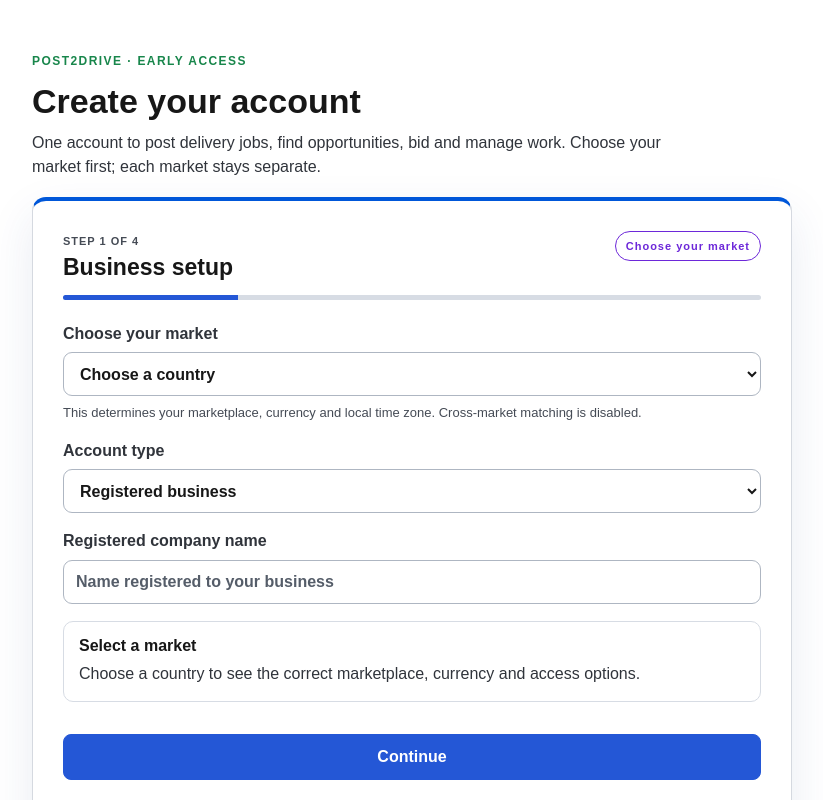
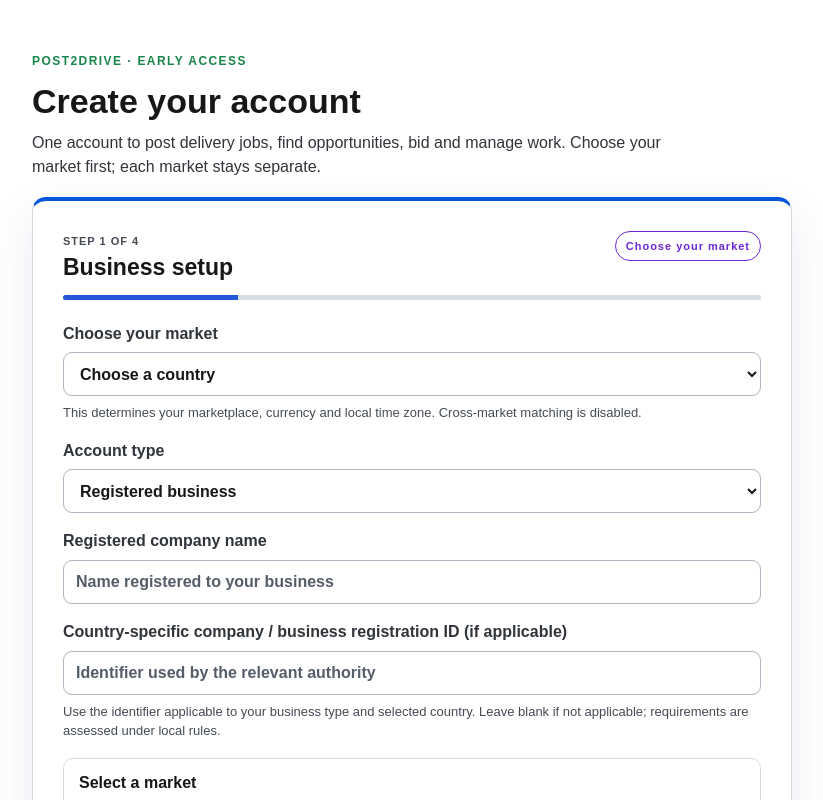
Before and after one commit to Post2Drive/post2drive-app, a Next.js app: page /signup in a window 1280 px wide. Shown: the top 800 px of the page, without its empty margins (228-1051 px from the left). Built offline with nearby package versions, Linux system fonts and the light colour scheme; no server answers.

Commit message:
Capture country-specific company registration ID at signup

```diff
--- a/app/signup/page.tsx
+++ b/app/signup/page.tsx
@@ -20,7 +20,7 @@ export default function SignupPage() {
     }
   }, [step]);
   const [form, setForm] = useState({
-    name: "", email: "", phone: "", password: "", companyName: "",
+    name: "", email: "", phone: "", password: "", companyName: "", companyNumber: "",
     planType: "individual", fleetVehicleCount: "1", isSoleTrader: false,
     country: "", currency: "", referralCode: "", testerCode: "",
     termsAccepted: false, marketResearch: {
@@ -57,7 +57,7 @@ export default function SignupPage() {
     setForm((current) => ({ ...current, [key]: value }));
   }
   function changeCountry(country: string) {
-    setForm((current) => ({ ...current, country, currency: currencyForCountry(country), referralCode: "", testerCode: "" }));
+    setForm((current) => ({ ...current, country, currency: currencyForCountry(country), companyNumber: "", referralCode: "", testerCode: "" }));
   }
   function canAdvance() {
     if (step === 0 && !form.country) return "Choose your market to continue.";
@@ -142,7 +142,7 @@ export default function SignupPage() {
       {step === 0 && <div className="signup-fields">
         <label>Choose your market<select required value={form.country} onChange={(e) => changeCountry(e.target.value)}><option value="" disabled>Choose a country</option>{COUNTRIES.map((c) => <option key={c.code} value={c.code}>{c.name}</option>)}</select><small>This determines your marketplace, currency and local time zone. Cross-market matching is disabled.</small></label>
         <label>Account type<select value={form.isSoleTrader ? "sole" : "company"} onChange={(e) => update("isSoleTrader", e.target.value === "sole")}><option value="company">Registered business</option><option value="sole">Sole trader / individual operator</option></select></label>
-        <label>{form.isSoleTrader ? "Trading name (optional)" : "Registered company name"}<input value={form.companyName} onChange={(e) => update("companyName", e.target.value)} required={!form.isSoleTrader} maxLength={120} placeholder={form.isSoleTrader ? "You can use your own name" : "Name registered to your business"} /></label>
+        <label>{form.isSoleTrader ? "Trading name (optional)" : "Registered company name"}<input value={form.companyName} onChange={(e) => update("companyName", e.target.value)} required={!form.isSoleTrader} maxLength={120} placeholder={form.isSoleTrader ? "You can use your own name" : "Name registered to your business"} /></label>{!form.isSoleTrader && <label>{form.country === "GB" ? "Company registration number (if applicable)" : form.country === "IN" ? "Business registration ID (if applicable)" : "Country-specific company / business registration ID (if applicable)"}<input value={form.companyNumber} onChange={(e) => update("companyNumber", e.target.value)} maxLength={80} placeholder="Identifier used by the relevant authority" /><small>Use the identifier applicable to your business type and selected country. Leave blank if not applicable; requirements are assessed under local rules.</small></label>}
         <div className="signup-note"><strong>{form.country ? `${marketLabel} marketplace` : "Select a market"}</strong><p>{!form.country ? "Choose a country to see the correct marketplace, currency and access options." : isIndia ? "Browse India-only delivery opportunities using INR. A short optional market-research step helps shape the experience." : isUk ? "Use this country's marketplace with GBP pricing. Market-specific access and promotion rules are shown before you commit." : "Use this country's separate marketplace with local-currency pricing. The configured access model and promotions available in your country are shown before you commit."}</p></div>
       </div>}
 
```
